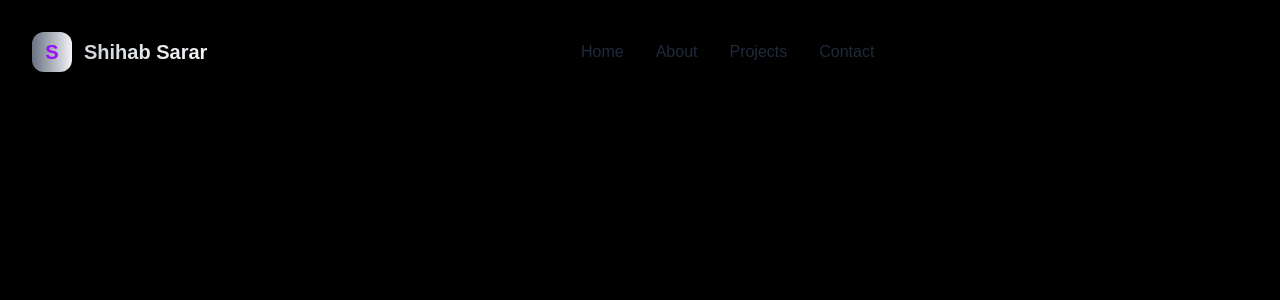
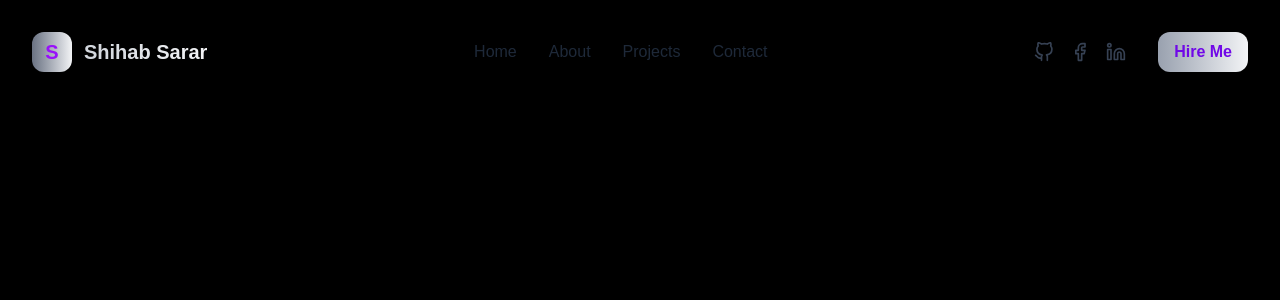
Before and after one commit to ShihabSarar12/Portfolio, a React (Vite) app: page / in a window 1280 px wide. Shown: the top 300 px of the page. Built offline with nearby package versions, Linux system fonts and the light colour scheme.

Commit message:
navbar completed

```diff
--- a/src/components/Header.jsx
+++ b/src/components/Header.jsx
@@ -1,8 +1,12 @@
 /* eslint-disable no-unused-vars */
-import { motion, spring } from "framer-motion";
-import { href } from "react-router-dom";
+import { motion } from "framer-motion";
+import { useState } from "react";
+import { FiGithub, FiLinkedin, FiFacebook } from "react-icons/fi";
 
 const Header = () => {
+  // toggle the menu bar for mobile device
+  const [isOpen, setOpen] = useState(false);
+
   return (
     <header className="absolute w-full z-50 transition-all duration-300">
       <div className="container flex mx-auto px-4 sm:px-6 lg:px-8 items-center justify-between h-16 md:h-20 mt-3">
@@ -53,7 +57,55 @@
           ))}
         </nav>
         {/* {social icons} */}
-        <div className=""></div>
+        <div className="md:flex hidden items-center space-x-4">
+          <motion.a
+            initial={{ opacity: 0, scale: 0.5 }}
+            animate={{ opacity: 1, scale: 1 }}
+            transition={{ delay: 1.3, duration: 0.8 }}
+            className="text-gray-700 dark:text-gray-300 hover:text-violet-600 dark:"
+            href="#"
+          >
+            <FiGithub className="w-5 h-5" />
+          </motion.a>
+
+          <motion.a
+            initial={{ opacity: 0, scale: 0.5 }}
+            animate={{ opacity: 1, scale: 1 }}
+            transition={{ delay: 1.3, duration: 0.8 }}
+            className="text-gray-700 dark:text-gray-300 hover:text-violet-600 dark:"
+            href="#"
+          >
+            <FiFacebook className="w-5 h-5" />
+          </motion.a>
+
+          <motion.a
+            initial={{ opacity: 0, scale: 0.5 }}
+            animate={{ opacity: 1, scale: 1 }}
+            transition={{ delay: 1.3, duration: 0.8 }}
+            className="text-gray-700 dark:text-gray-300 hover:text-violet-600 dark:"
+            href="#"
+          >
+            <FiLinkedin className="w-5 h-5" />
+          </motion.a>
+          {/* {hire me button} */}
+
+          <motion.button
+            initial={{ opacity: 0, scale: 0.8 }}
+            animate={{ opacity: 1, scale: 1 }}
+            transition={{
+              delay: 1.6,
+              duration: 0.8,
+              type: "spring",
+              stiffness: 100,
+              damping: 15,
+            }}
+            className="ml-4 px-4 py-2 rounded-xl bg-gradient-to-r from-gray-400 to-gray-100 text-violet-700 font-bold hover:from-violet-700 hover:to-purple-700 hover:text-white transition-all duration-500"
+          >
+            Hire Me
+          </motion.button>
+        </div>
+
+        {/* {mobile device menu bar} */}
       </div>
     </header>
   );
```
